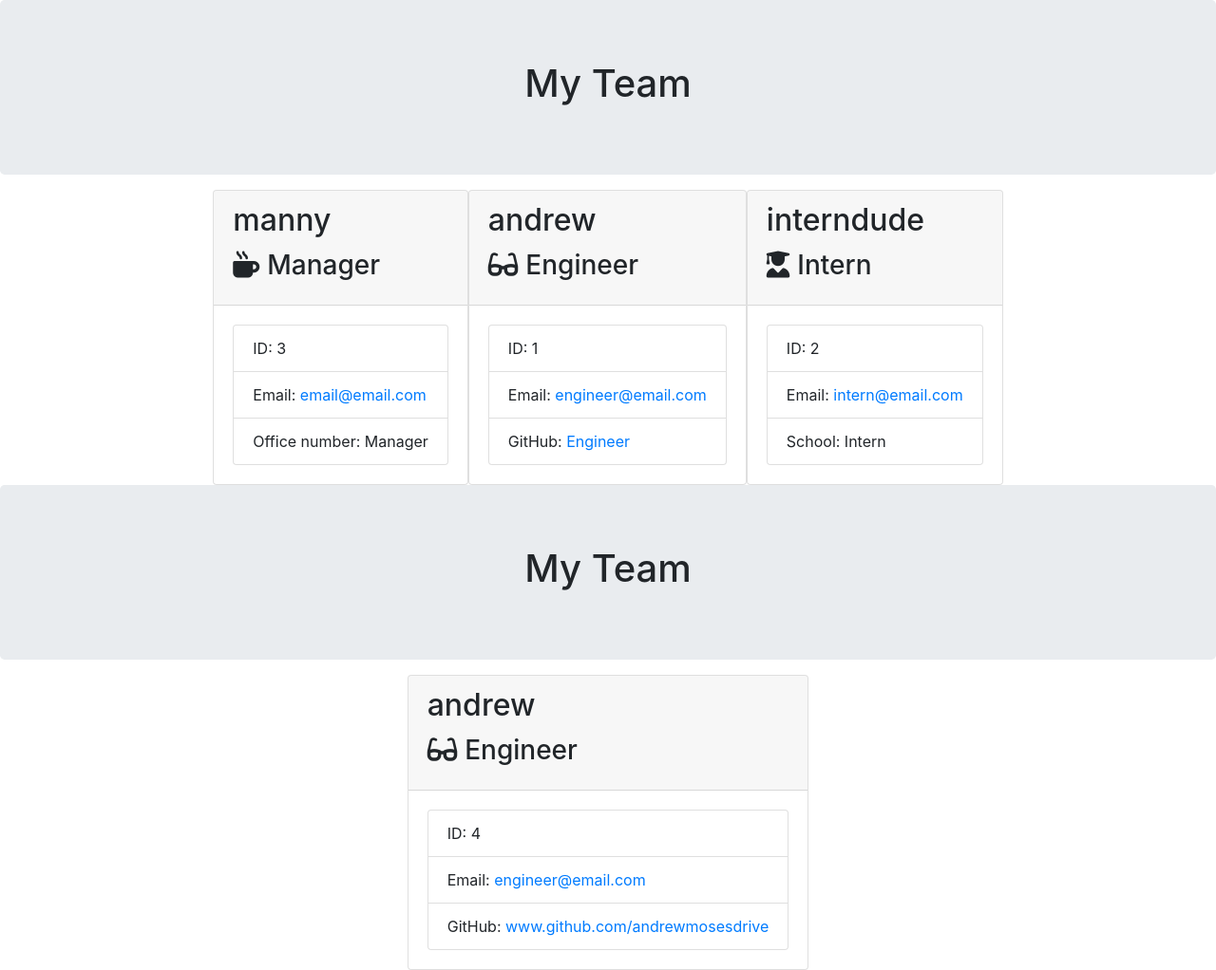
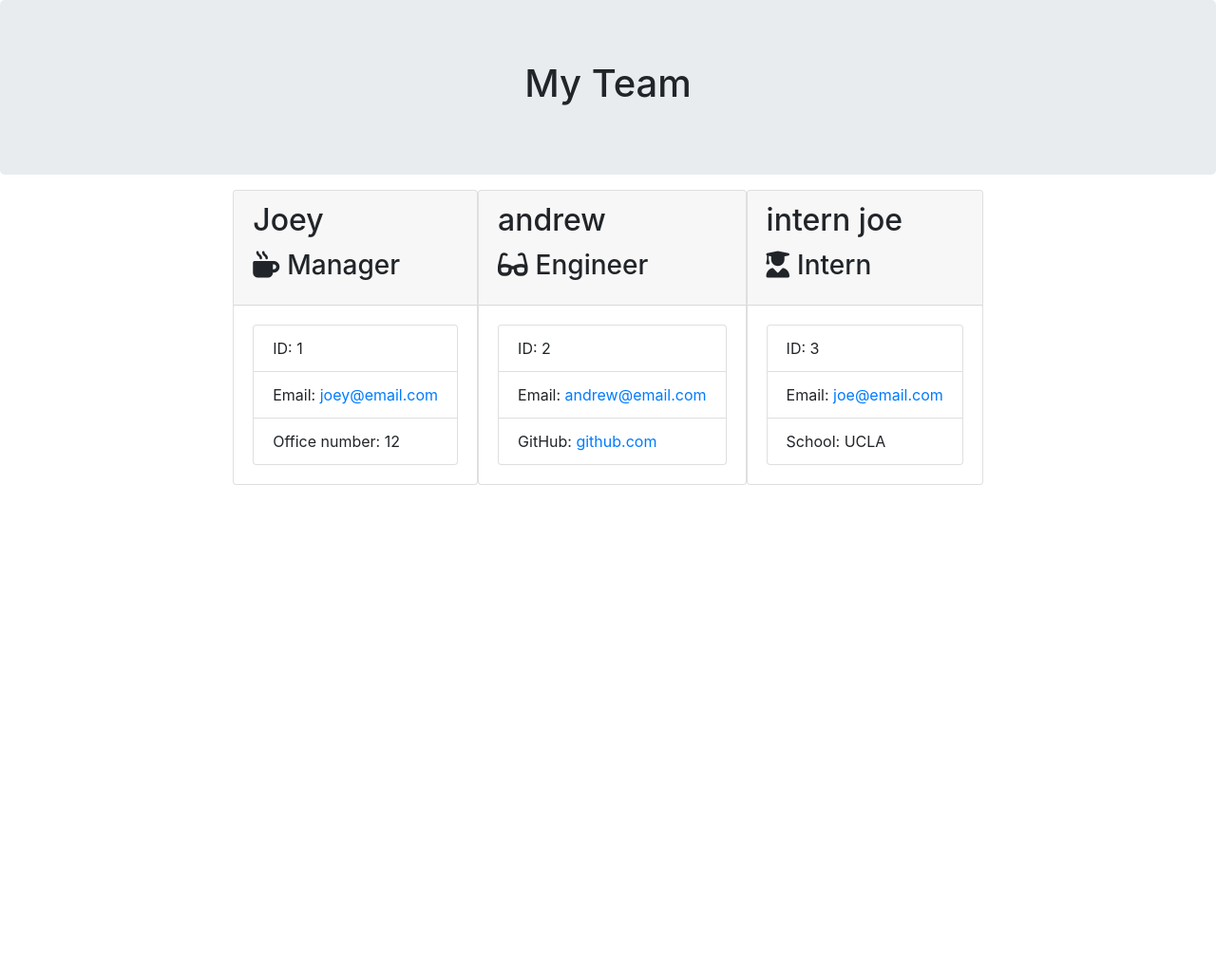
Before and after one commit to andrewmosesdev/CLI_UTest_Template_Generator, a website: page Develop/team.html in a window 1280 px wide. Shown: the whole page at 95% size. After the commit the page ends 800 px from the top, so only its background shows below. Drawn offline with nearby package versions, Linux system fonts and the light colour scheme.

Commit message:
updated readme

```diff
--- a/Develop/team.html
+++ b/Develop/team.html
@@ -25,14 +25,14 @@
             <div class="team-area col-12 d-flex justify-content-center">
                 <div class="card employee-card">
     <div class="card-header">
-        <h2 class="card-title">manny</h2>
+        <h2 class="card-title">Joey</h2>
         <h3 class="card-title"><i class="fas fa-mug-hot mr-2"></i>Manager</h3>
     </div>
     <div class="card-body">
         <ul class="list-group">
-            <li class="list-group-item">ID: 3</li>
-            <li class="list-group-item">Email: <a href="mailto:email@email.com">email@email.com</a></li>
-            <li class="list-group-item">Office number: Manager</li>
+            <li class="list-group-item">ID: 1</li>
+            <li class="list-group-item">Email: <a href="mailto:joey@email.com">joey@email.com</a></li>
+            <li class="list-group-item">Office number: 12</li>
         </ul>
     </div>
 </div>
@@ -43,22 +43,22 @@
     </div>
     <div class="card-body">
         <ul class="list-group">
-            <li class="list-group-item">ID: 1</li>
-            <li class="list-group-item">Email: <a href="mailto:engineer@email.com">engineer@email.com</a></li>
-            <li class="list-group-item">GitHub: <a href="https://github.com/Engineer" target="_blank" rel="noopener noreferrer">Engineer</a></li>
+            <li class="list-group-item">ID: 2</li>
+            <li class="list-group-item">Email: <a href="mailto:andrew@email.com">andrew@email.com</a></li>
+            <li class="list-group-item">GitHub: <a href="https://github.com/github.com" target="_blank" rel="noopener noreferrer">github.com</a></li>
         </ul>
     </div>
 </div>
 <div class="card employee-card">
     <div class="card-header">
-        <h2 class="card-title">interndude</h2>
+        <h2 class="card-title">intern joe</h2>
         <h3 class="card-title"><i class="fas fa-user-graduate mr-2"></i>Intern</h3>
     </div>
     <div class="card-body">
         <ul class="list-group">
-            <li class="list-group-item">ID: 2</li>
-            <li class="list-group-item">Email: <a href="mailto:intern@email.com">intern@email.com</a></li>
-            <li class="list-group-item">School: Intern</li>
+            <li class="list-group-item">ID: 3</li>
+            <li class="list-group-item">Email: <a href="mailto:joe@email.com">joe@email.com</a></li>
+            <li class="list-group-item">School: UCLA</li>
         </ul>
     </div>
 </div>
@@ -69,48 +69,3 @@
 </body>
 
 </html>
-<!DOCTYPE html>
-<html lang="en">
-
-<head>
-    <meta charset="UTF-8" />
-    <meta name="viewport" content="width=device-width, initial-scale=1.0" />
-    <meta http-equiv="X-UA-Compatible" content="ie=edge" />
-    <title>My Team</title>
-    <link rel="stylesheet" href="https://stackpath.bootstrapcdn.com/bootstrap/4.3.1/css/bootstrap.min.css"
-        integrity="sha384-ggOyR0iXCbMQv3Xipma34MD+dH/1fQ784/j6cY/iJTQUOhcWr7x9JvoRxT2MZw1T" crossorigin="anonymous">
-    <link rel="stylesheet" href="style.css">
-    <script src="https://kit.fontawesome.com/c502137733.js"></script>
-</head>
-
-<body>
-    <div class="container-fluid">
-        <div class="row">
-            <div class="col-12 jumbotron mb-3 team-heading">
-                <h1 class="text-center">My Team</h1>
-            </div>
-        </div>
-    </div>
-    <div class="container">
-        <div class="row">
-            <div class="team-area col-12 d-flex justify-content-center">
-                <div class="card employee-card">
-    <div class="card-header">
-        <h2 class="card-title">andrew</h2>
-        <h3 class="card-title"><i class="fas fa-glasses mr-2"></i>Engineer</h3>
-    </div>
-    <div class="card-body">
-        <ul class="list-group">
-            <li class="list-group-item">ID: 4</li>
-            <li class="list-group-item">Email: <a href="mailto:engineer@email.com">engineer@email.com</a></li>
-            <li class="list-group-item">GitHub: <a href="https://github.com/www.github.com/andrewmosesdrive" target="_blank" rel="noopener noreferrer">www.github.com/andrewmosesdrive</a></li>
-        </ul>
-    </div>
-</div>
-
-            </div>
-        </div>
-    </div>
-</body>
-
-</html>
```
Also changed, not shown: README.md.
